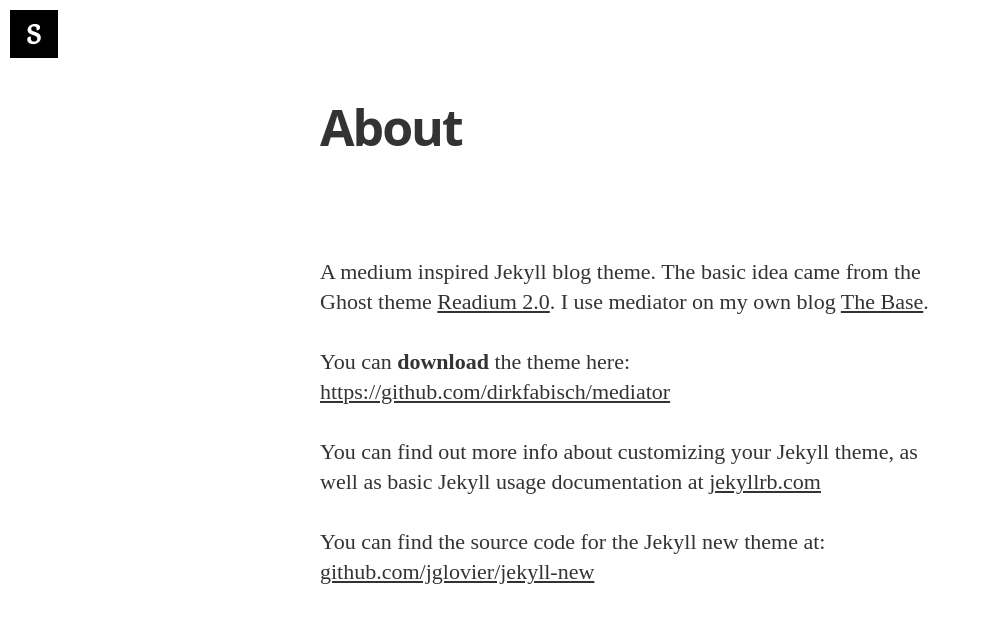
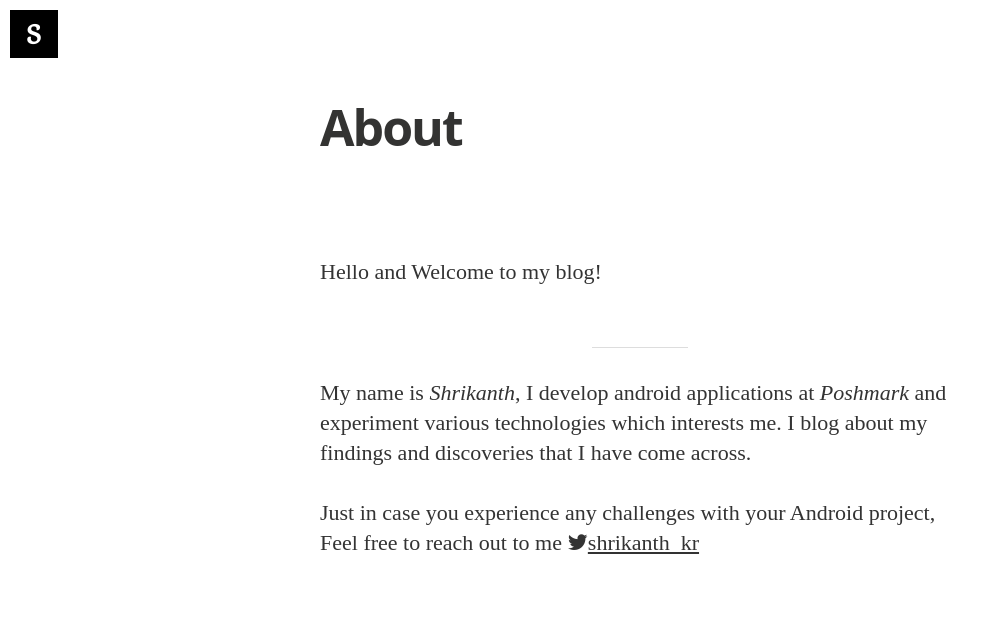
Before and after one commit to shrikanthkr/shrikanthkr.github.io, a Jekyll site: the page built from about.md, in a window 1280 px wide. Shown: the top 622 px of the page, without its empty margins (0-999 px from the left). Built offline with Jekyll 4.4.1, drawn with Linux system fonts in a browser that asks for light colours; nearby versions of some CDN libraries; some web fonts are replaced; some of the changed text lies outside the part shown.

Commit message:
push about me and check

```diff
--- a/about.md
+++ b/about.md
@@ -4,14 +4,11 @@ title: About
 permalink: /about/
 ---
 
-A medium inspired Jekyll blog theme. The basic idea came from the Ghost theme
-[Readium 2.0](http://www.svenread.com/readium-ghost-theme/). I use mediator on my own blog [The Base](blog.base68.com).
+Hello and Welcome to my blog!
 
-You can **download** the theme here:
-[https://github.com/dirkfabisch/mediator](https://github.com/dirkfabisch/mediator)
+---
 
-You can find out more info about customizing your Jekyll theme, as well as basic Jekyll usage documentation at [jekyllrb.com](http://jekyllrb.com/)
 
-You can find the source code for the Jekyll new theme at: [github.com/jglovier/jekyll-new](https://github.com/jglovier/jekyll-new)
+My name is *Shrikanth*, I develop android applications at *Poshmark* and experiment various technologies which interests me. I blog about my findings and  discoveries that I have come across.
 
-You can find the source code for Jekyll at [github.com/jekyll/jekyll](https://github.com/jekyll/jekyll)
+Just in case you experience any challenges with your Android project, Feel free to reach out to me <i class="fa fa-twitter" aria-hidden="true"></i>[shrikanth_kr](https://twitter.com/shrikanth_kr)
```
